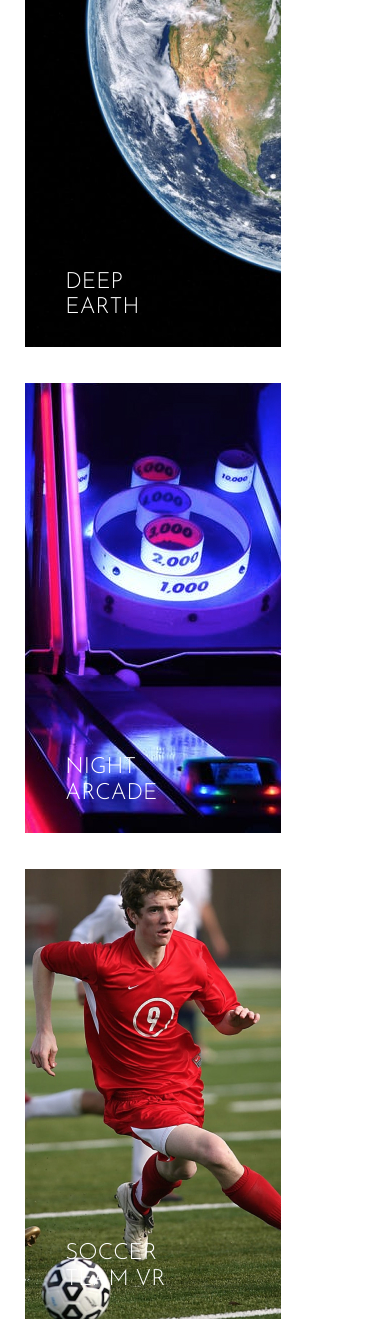
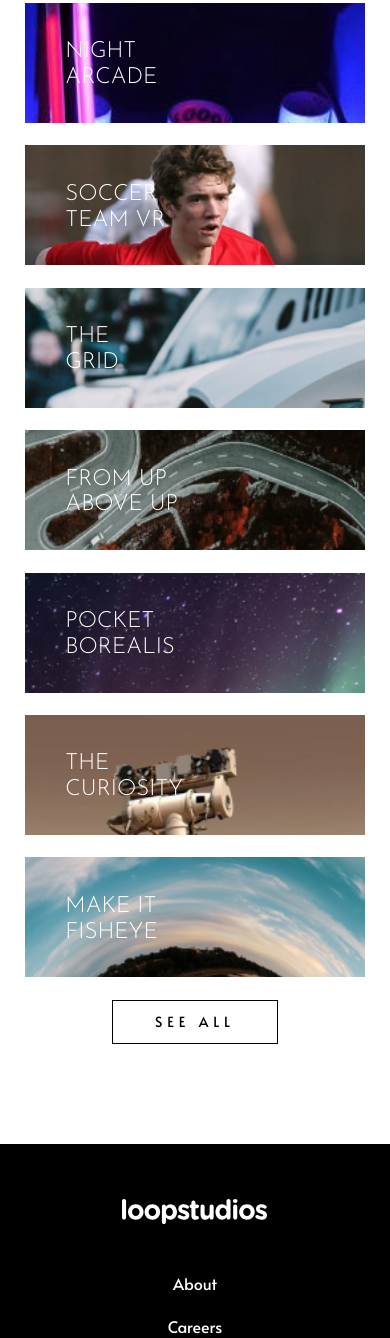
Before and after one commit to julia-shevchenko3/loopstudios, a plain HTML site: page index.html in a window 390 px wide. Shown: the part 1602-2940 px from the top of the page. Drawn offline with Linux system fonts and the light colour scheme.

Commit message:
copmleted progect

```diff
--- a/css/style.css
+++ b/css/style.css
@@ -97,13 +97,9 @@ body._lock {
 
 /* == /header == */
 
-/* == main == */
-
 .main {
 	grid-area: main;
 }
-
-/* == /main ==== */
 
 /* == about == */
 
@@ -126,8 +122,8 @@ body._lock {
 	padding: 6rem 0 0 6rem;
 	background-color: var(--white);
 	text-align: left;
-	grid-row: 2/4;
-	grid-column: 2/4;
+	grid-row: 2 / 4;
+	grid-column: 2 / 4;
 	z-index: 1;
 }
 
@@ -161,20 +157,6 @@ body._lock {
 	padding-bottom: 1.55em;
 }
 
-.item-creations {
-	position: relative;
-}
-
-.item-creations__title {
-	font-size: 0.7em;
-	color: var(--white);
-	position: absolute;
-	bottom: 32px;
-	left: 40px;
-	width: 70%;
-	z-index: 2;
-}
-
 .creations__button {
 	font-size: 14px;
 	text-transform: uppercase;
@@ -192,7 +174,50 @@ body._lock {
 .creations__content-list {
 	display: grid;
 	grid-template-columns: repeat(auto-fit, minmax(255px, 1fr));
-	grid-gap: 30px;
+	grid-gap: 0.7em;
+}
+
+.item-creations__link {
+	position: relative;
+	color: var(--white);
+	display: block;
+}
+
+.item-creations__link > img {
+	width: 100%;
+}
+
+.item-creations__title {
+	font-size: 0.7em;
+	position: absolute;
+	bottom: 32px;
+	left: 40px;
+	width: 70%;
+	z-index: 2;
+}
+
+.item-creations__link div {
+	position: absolute;
+	top: 0;
+	bottom: 0;
+	left: 0;
+	right: 0;
+	width: 100%;
+	height: 100%;
+	background: transparent;
+	transition: all 0.7s;
+}
+
+.item-creations__link:hover div {
+	background-color: var(--hover-gray);
+}
+
+.item-creations__link:hover h3 {
+	color: var(--black);
+}
+
+.creations__button-mobile {
+	display: none;
 }
 /* == /creations == */
 
@@ -407,7 +432,7 @@ body._lock {
 	}
 
 	.footer .nav__list {
-		padding-left: 0;
+		padding: 3rem 0 3rem 0;
 	}
 
 	.footer__container {
@@ -415,10 +440,6 @@ body._lock {
 		padding: 55px 0;
 		justify-items: center;
 		text-align: center;
-	}
-
-	.footer-nav {
-		padding: 3rem 0 3rem 0;
 	}
 
 	.social,
@@ -483,6 +504,33 @@ body._lock {
 	.hero__content {
 		width: 100%;
 	}
+
+	.creations {
+		display: flex;
+		flex-direction: column;
+	}
+
+	.creations__header {
+		align-self: center;
+	}
+
+	.creations__content-list {
+		margin-bottom: 0.7em;
+	}
+
+	.item-creations__link {
+		height: 120px;
+		overflow: hidden;
+	}
+
+	.creations__button {
+		display: none;
+	}
+
+	.creations__button-mobile {
+		display: inline-block;
+		align-self: center;
+	}
 }
 
 /* == /media == */
--- a/index.html
+++ b/index.html
@@ -74,25 +74,29 @@
 							<li class="item-creations">
 								<a href="#" class="item-creations__link"
 									><img src="images/earth.jpg" alt="card earth"/>
-									<h3 class="item-creations__title title">Deep<br />earth</h3></a
+									<h3 class="item-creations__title title">Deep<br />earth</h3>
+									<div></div></a
 								>
 							</li>
 							<li class="item-creations">
 								<a href="#" class="item-creations__link"
 									><img src="images/arcade.jpg" alt="card arcade" />
-									<h3 class="item-creations__title title">Night<br />arcade</h3></a
+									<h3 class="item-creations__title title">Night<br />arcade</h3>
+									<div></div></a
 								>
 							</li>
 							<li class="item-creations">
 								<a href="#" class="item-creations__link"
 									><img src="images/soccer.jpg" alt="card soccer" />
-									<h3 class="item-creations__title title">Soccer <br />team vr</h3></a
+									<h3 class="item-creations__title title">Soccer <br />team vr</h3>
+									<div></div></a
 								>
 							</li>
 							<li class="item-creations">
 								<a href="#" class="item-creations__link"
 									><img src="images/crid.jpg" alt="card grid" />
-									<h3 class="item-creations__title title">The <br />grid</h3></a
+									<h3 class="item-creations__title title">The <br />grid</h3>
+									<div></div></a
 								>
 							</li>
 							<li class="item-creations">
@@ -101,7 +105,8 @@
 									<h3 class="item-creations__title title">
 										From up <br />
 										above up
-									</h3></a
+									</h3>
+									<div></div></a
 								>
 							</li>
 							<li class="item-creations">
@@ -110,7 +115,8 @@
 									<h3 class="item-creations__title title">
 										Pocket <br />
 										borealis
-									</h3></a
+									</h3>
+									<div></div></a
 								>
 							</li>
 							<li class="item-creations">
@@ -119,19 +125,22 @@
 									<h3 class="item-creations__title title">
 										The <br />
 										curiosity
-									</h3></a
+									</h3>
+									<div></div></a
 								>
 							</li>
 							<li class="item-creations">
 								<a href="#" class="item-creations__link"
 									><img src="images/fisheye.jpg" alt="card fisheye" />
-									<h3 class="item-creations__title title">Make it <br />fisheye</h3></a
+									<h3 class="item-creations__title title">Make it <br />fisheye</h3>
+									<div></div></a
 								>
 							</li>
 						</ul>
 					</div>
-					<!-- creations -->
+					<a href="#" class="creations__button creations__button-mobile">See all</a>
 				</section>
+				<!-- creations -->
 			</main>
 			<!-- /main -->
 
@@ -173,7 +182,7 @@
 							</a>
 						</div>
 					</div>
-					<nav class="nav footer-nav">
+					<nav class="nav">
 						<div class="nav__list ">
 							<a class="nav__link" href="#">About</a>
 							<a class="nav__link" href="#">Careers</a>
```
